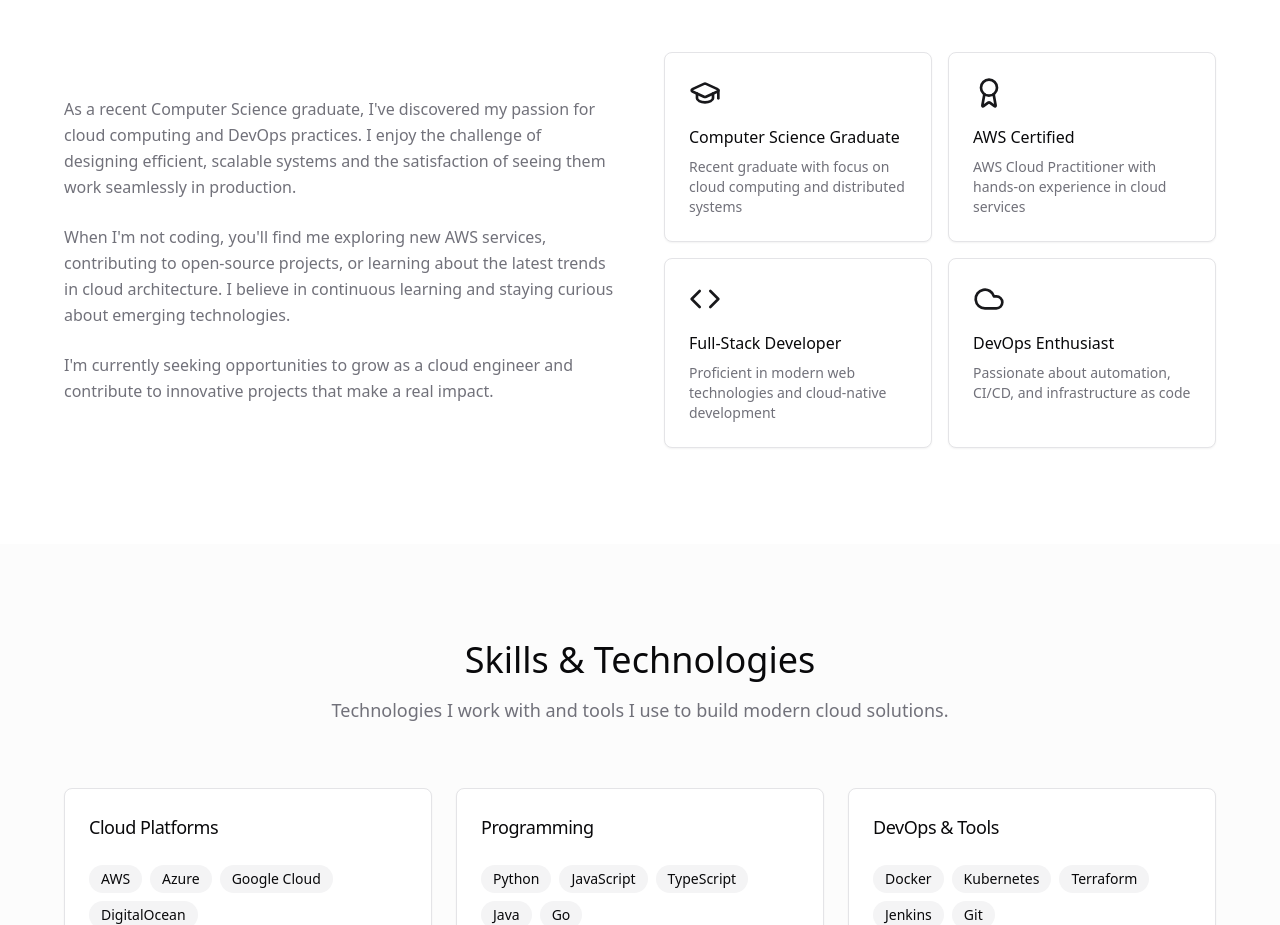
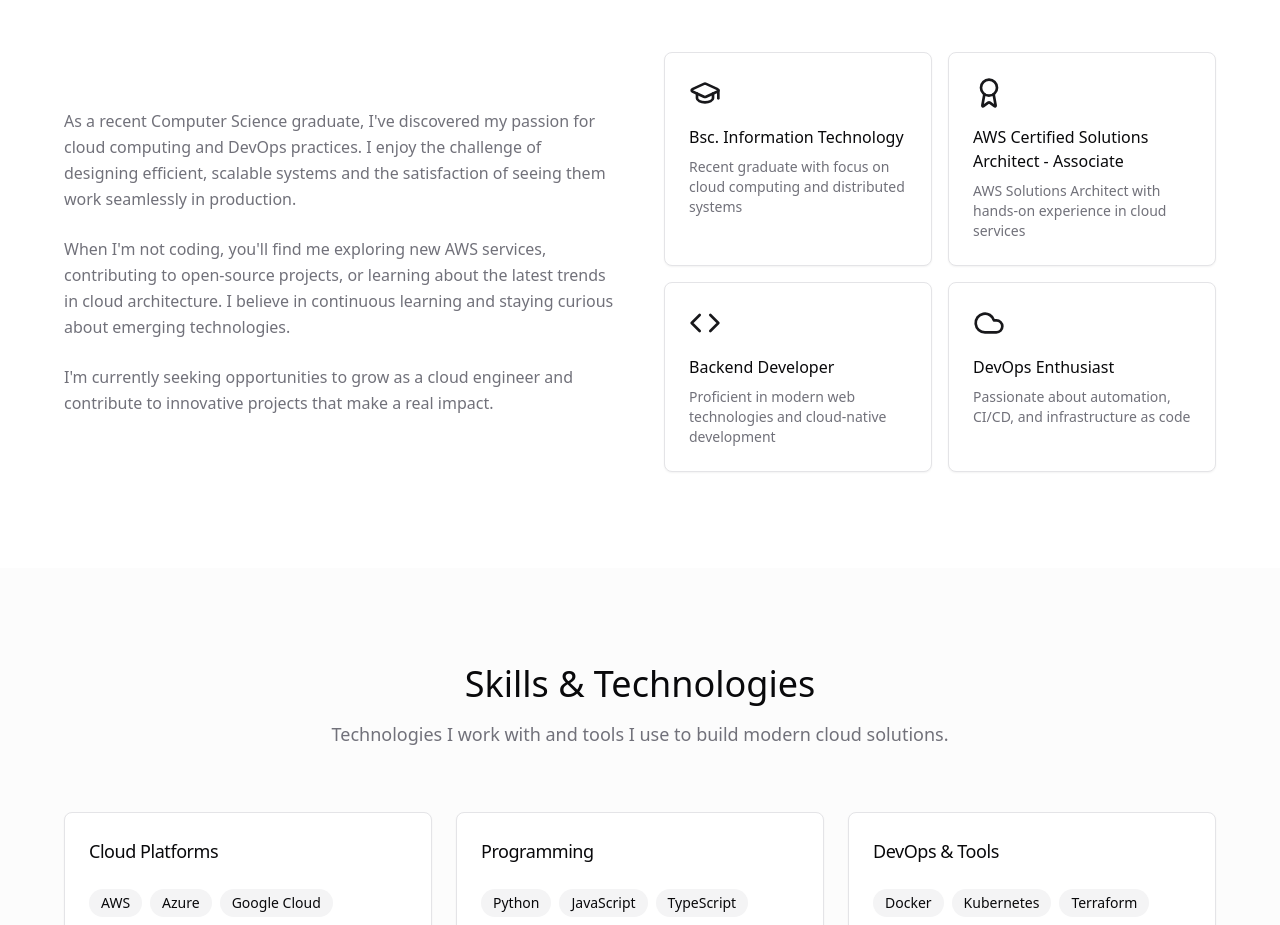
Before and after one commit to brooksd/cloud-portfolio, a Next.js app: page / in a window 1280 px wide. Shown: the part 1020-1945 px from the top of the page. Built offline with nearby package versions, Linux system fonts and the light colour scheme.

Commit message:
Commit No. 6:About me section updated with factual information

```diff
--- a/components/about.tsx
+++ b/components/about.tsx
@@ -8,17 +8,17 @@ export function About() {
   const highlights = [
     {
       icon: GraduationCap,
-      title: "Computer Science Graduate",
+      title: "Bsc. Information Technology",
       description: "Recent graduate with focus on cloud computing and distributed systems",
     },
     {
       icon: Award,
-      title: "AWS Certified",
-      description: "AWS Cloud Practitioner with hands-on experience in cloud services",
+      title: "AWS Certified Solutions Architect - Associate",
+      description: "AWS Solutions Architect with hands-on experience in cloud services",
     },
     {
       icon: Code,
-      title: "Full-Stack Developer",
+      title: "Backend Developer",
       description: "Proficient in modern web technologies and cloud-native development",
     },
     {
```
